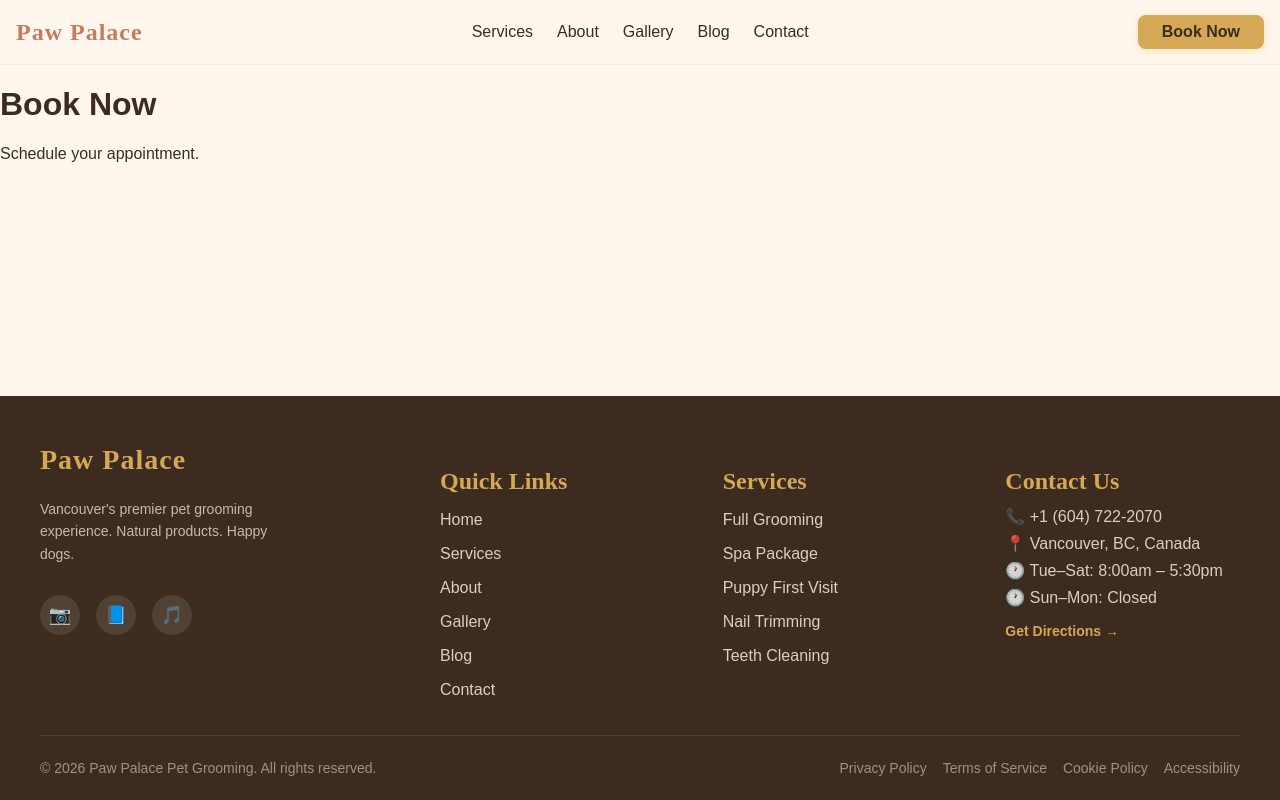
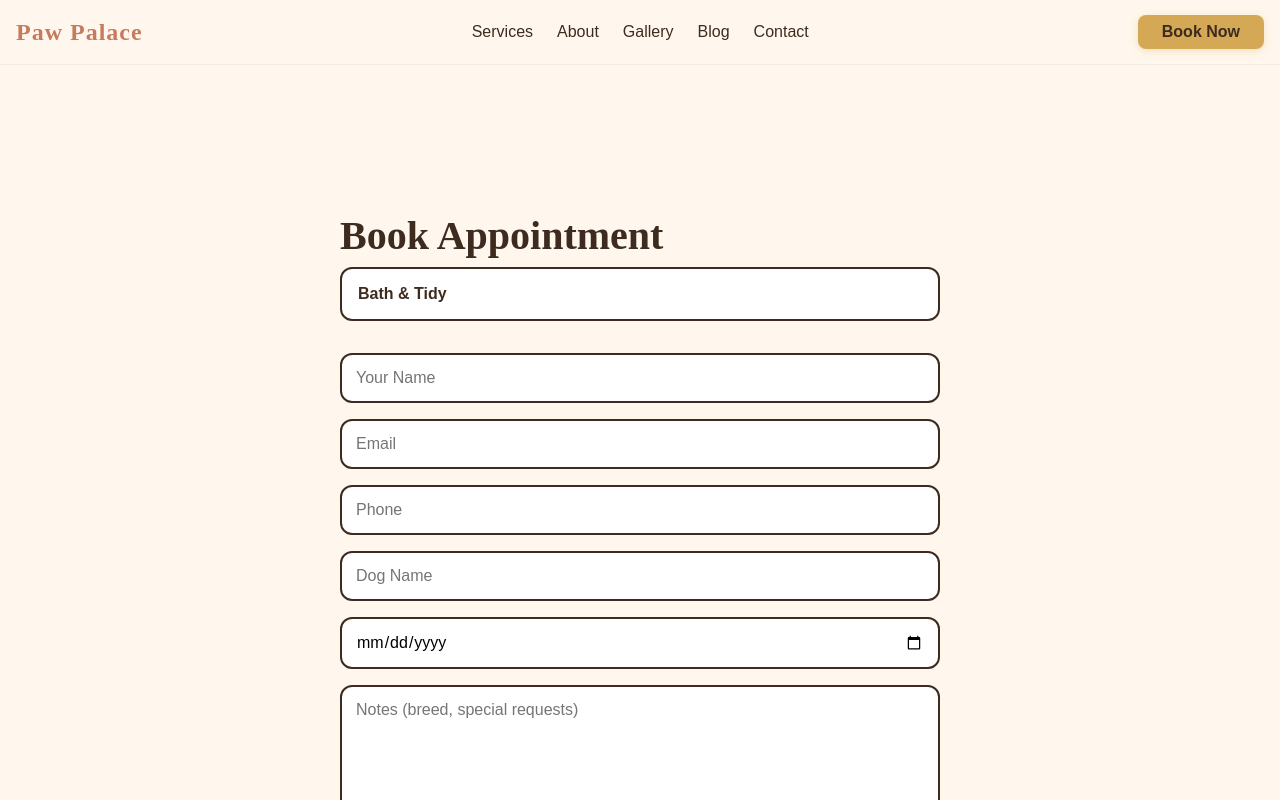
Before and after one commit to hekayaconcepts/paw-palace, a Next.js app: page /booking in a window 1280 px wide. Shown: the top 800 px of the page. Built offline with nearby package versions, Linux system fonts and the light colour scheme.

Commit message:
Refactor booking page with form handling and styles

```diff
--- a/src/app/booking/page.tsx
+++ b/src/app/booking/page.tsx
@@ -1,8 +1,64 @@
-export default function Page() {
+'use client';
+
+import { useState, useEffect } from 'react';
+import { colors, fonts } from '@/lib/design-tokens';
+
+export default function BookingPage() {
+  const [form, setForm] = useState({ name: '', email: '', phone: '', dogName: '', date: '', notes: '' });
+  const [service, setService] = useState('bath');
+  const [addOns, setAddOns] = useState<string[]>([]);
+  const [sent, setSent] = useState(false);
+
+  useEffect(() => {
+    const s = localStorage.getItem('pawpalace-service') || 'bath';
+    setService(s);
+    const saved = localStorage.getItem('pawpalace-addons');
+    if (saved) setAddOns(JSON.parse(saved));
+  }, []);
+
+  const serviceNames: any = { bath: 'Bath & Tidy', groom: 'Full Grooming', nails: 'Nail Care' };
+
+  const submit = async (e: React.FormEvent) => {
+    e.preventDefault();
+    await fetch('/api/book', {
+      method: 'POST',
+      headers: { 'Content-Type': 'application/json' },
+      body: JSON.stringify({...form, service: serviceNames[service], addOns })
+    });
+    setSent(true);
+    localStorage.removeItem('pawpalace-addons');
+  };
+
+  if (sent) {
+    return (
+      <main style={{ backgroundColor: colors.background, minHeight: '100vh', display: 'flex', alignItems: 'center', justifyContent: 'center', padding: '24px' }}>
+        <div style={{ textAlign: 'center' }}>
+          <h1 style={{ fontFamily: fonts.heading, fontSize: '48px', color: colors.textDark }}>Request Sent!</h1>
+          <p style={{ fontFamily: fonts.body, fontSize: '18px', color: colors.textLight, marginTop: '16px' }}>Check your email — we'll confirm within 2 hours.</p>
+        </div>
+      </main>
+    );
+  }
+
   return (
-    <main>
-      <h1>Book Now</h1>
-      <p>Schedule your appointment.</p>
+    <main style={{ backgroundColor: colors.background, minHeight: '100vh', padding: '120px 24px' }}>
+      <div style={{ maxWidth: '600px', margin: '0 auto' }}>
+        <h1 style={{ fontFamily: fonts.heading, fontSize: '40px', color: colors.textDark, marginBottom: '8px' }}>Book Appointment</h1>
+        <div style={{ backgroundColor: 'white', padding: '16px', borderRadius: '12px', border: '2px solid ' + colors.textDark, marginBottom: '32px' }}>
+          <p style={{ fontFamily: fonts.body, margin: 0 }}><strong>{serviceNames[service]}</strong> {addOns.length > 0 && `+ ${addOns.length} add-on${addOns.length>1?'s':''}`}</p>
+          {addOns.length > 0 && <p style={{ fontFamily: fonts.body, fontSize: '14px', color: colors.textLight, margin: '4px 0 0 0' }}>{addOns.join(', ')}</p>}
+        </div>
+
+        <form onSubmit={submit} style={{ display: 'grid', gap: '16px' }}>
+          <input type="text" placeholder="Your Name" required value={form.name} onChange={e => setForm({...form, name: e.target.value})} style={{ padding: '14px', border: '2px solid ' + colors.textDark, borderRadius: '12px', fontFamily: fonts.body, fontSize: '16px' }} />
+          <input type="email" placeholder="Email" required value={form.email} onChange={e => setForm({...form, email: e.target.value})} style={{ padding: '14px', border: '2px solid ' + colors.textDark, borderRadius: '12px', fontFamily: fonts.body, fontSize: '16px' }} />
+          <input type="tel" placeholder="Phone" required value={form.phone} onChange={e => setForm({...form, phone: e.target.value})} style={{ padding: '14px', border: '2px solid ' + colors.textDark, borderRadius: '12px', fontFamily: fonts.body, fontSize: '16px' }} />
+          <input type="text" placeholder="Dog Name" required value={form.dogName} onChange={e => setForm({...form, dogName: e.target.value})} style={{ padding: '14px', border: '2px solid ' + colors.textDark, borderRadius: '12px', fontFamily: fonts.body, fontSize: '16px' }} />
+          <input type="date" required value={form.date} onChange={e => setForm({...form, date: e.target.value})} style={{ padding: '14px', border: '2px solid ' + colors.textDark, borderRadius: '12px', fontFamily: fonts.body, fontSize: '16px' }} />
+          <textarea placeholder="Notes (breed, special requests)" value={form.notes} onChange={e => setForm({...form, notes: e.target.value})} style={{ padding: '14px', border: '2px solid ' + colors.textDark, borderRadius: '12px', fontFamily: fonts.body, fontSize: '16px', minHeight: '100px' }} />
+          <button type="submit" style={{ backgroundColor: colors.accent, color: colors.textDark, padding: '16px', borderRadius: '12px', border: '2px solid ' + colors.textDark, boxShadow: '4px 4px 0px ' + colors.textDark, fontFamily: fonts.body, fontWeight: 600, fontSize: '18px', cursor: 'pointer' }}>Send Booking Request</button>
+        </form>
+      </div>
     </main>
   );
 }
```
